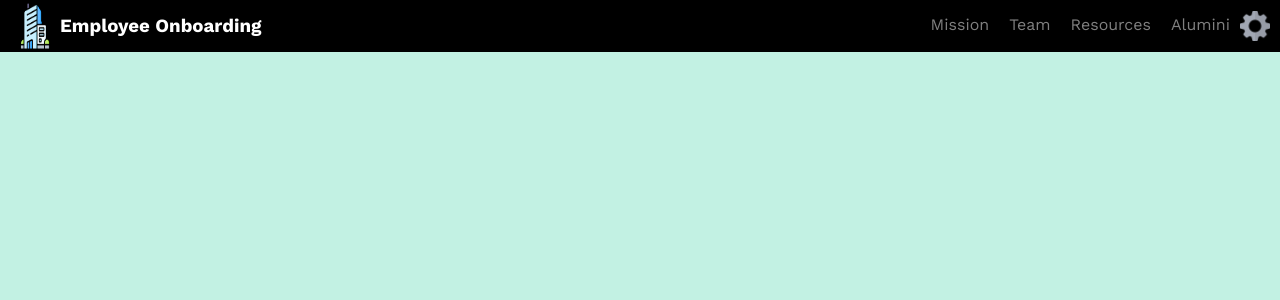
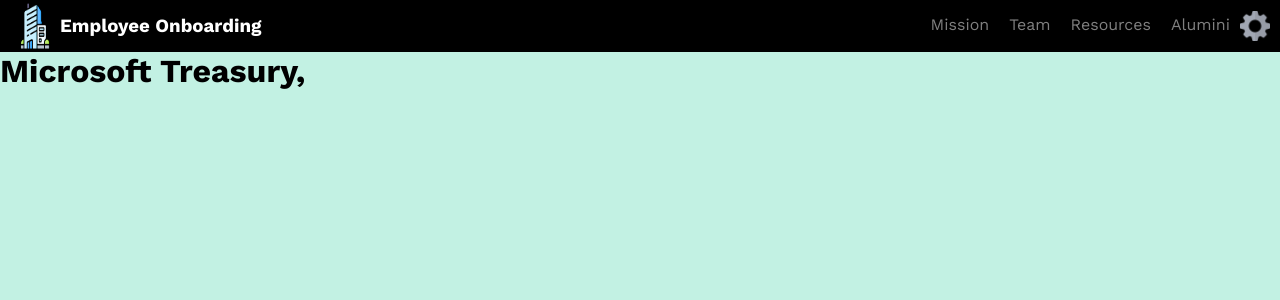
Before and after one commit to sisodev/msft-wallet, a Next.js app: page /issuer in a window 1280 px wide. Shown: the top 300 px of the page. Built offline with nearby package versions, Linux system fonts and the light colour scheme.

Commit message:
secondpage

```diff
--- a/components/VerificationCardOne.jsx
+++ b/components/VerificationCardOne.jsx
@@ -1,9 +1,9 @@
-import { useRouter, withRouter } from "next/router";
+import { useRouter } from "next/router";
 import styles from "../styles/VerificationCardOne.module.css";
 
-export default function verificationCardOne({name}) {
+export default function VerificationCardOne({name}) {
 
-    const router = useRouter()
+    const router = useRouter();
 
     const clickHandler = () => {
         router.push({
--- a/pages/issuer.js
+++ b/pages/issuer.js
@@ -1,9 +1,12 @@
 import { withRouter } from "next/router"
+import styles from "../styles/Issuer.module.css"
 
 function Issuer({router}) {
     return(
-        <div>
-            <h1>{router.query.name}</h1>
+        <div className={styles.issuer__container}>
+            <div className={styles.issuer__header}>
+                <h1>Microsoft Treasury, {router.query.name}</h1>
+            </div>
         </div>
     )
 
```
Also changed, not shown: styles/Issuer.module.css (added).
